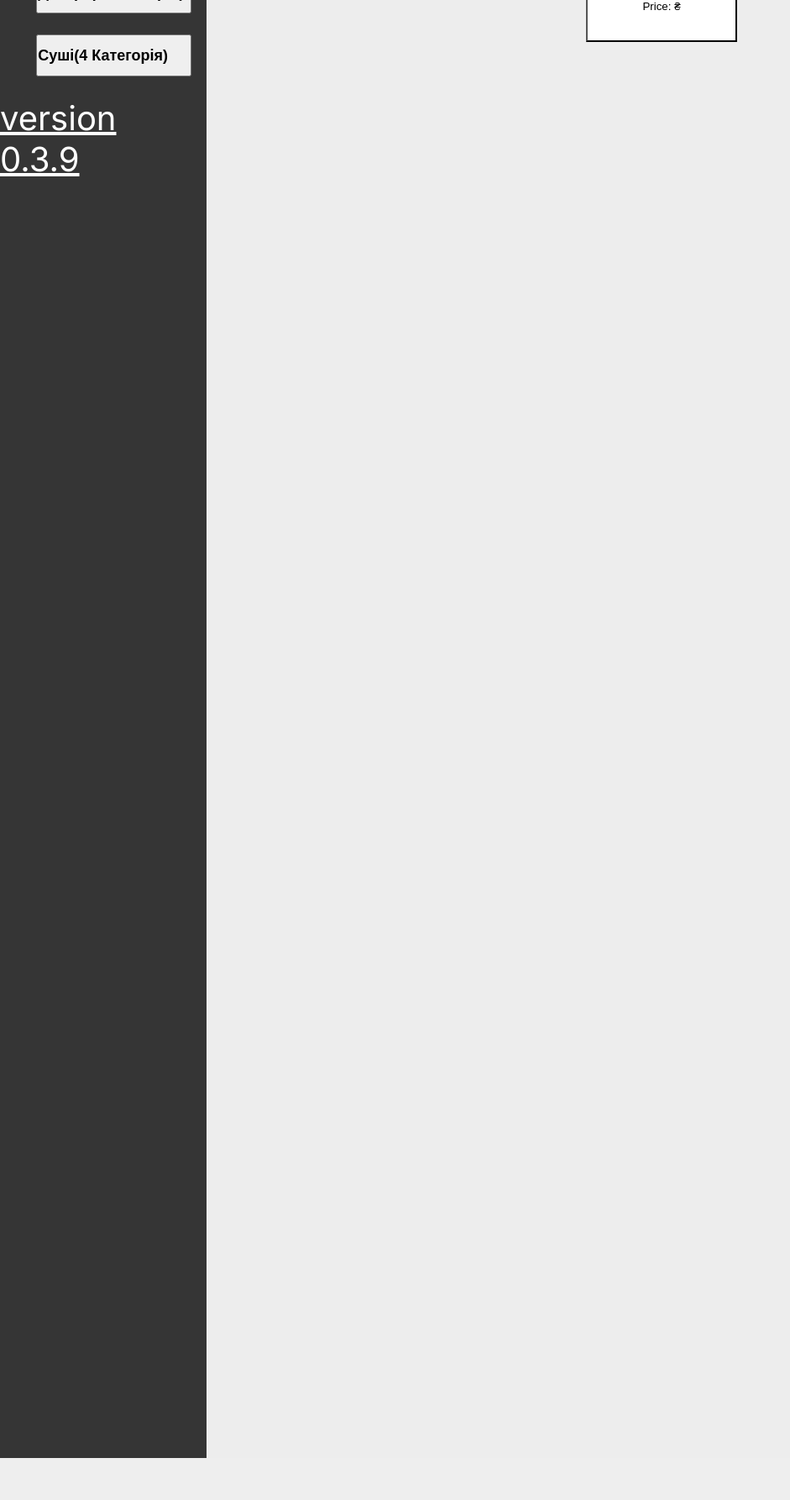
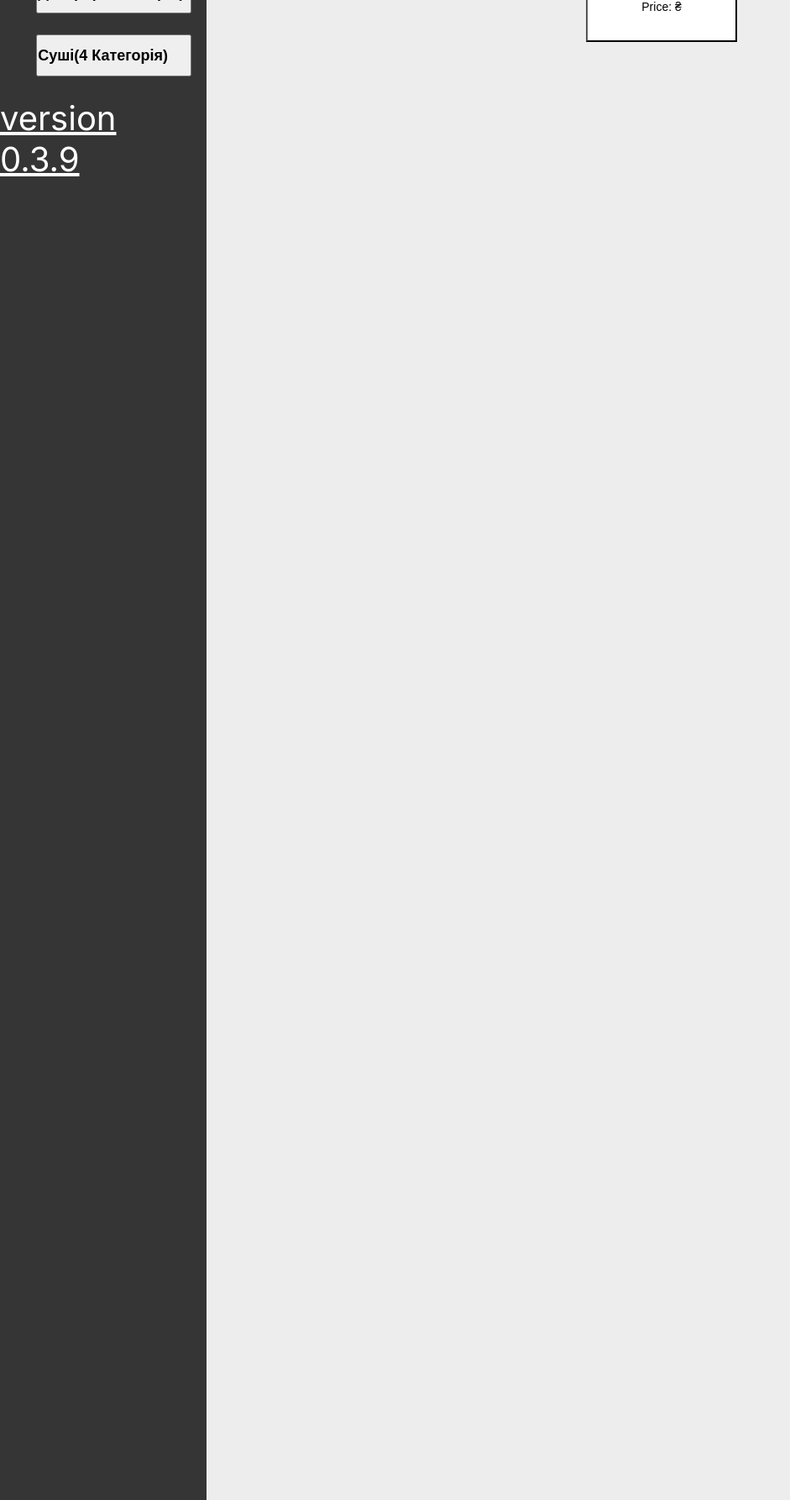
Before and after one commit to Cyxariki-team/restaurant-website, a Flask app: template templates/menu.html in a window 1280 px wide. Shown: the part 584-2370 px from the top of the page at 84% size, without its empty margins (0-941 px from the left). Before the commit the page ends 2320 px from the top, so only its background shows below. Run offline with Flask 3, Linux system fonts and the light colour scheme; the template is opened without the code that fills it: most values are stand-ins (such as "Sample title", 1, 10 or a date in 2020); parts of the project's set-up code (start-up, migrations or seed data) failed here and were passed over.

Commit message:
Update style.css

```diff
--- a/static/css/style.css
+++ b/static/css/style.css
@@ -141,7 +141,16 @@ body {
     min-height: 2000px;
     padding-top: 50px;
     padding-left: 50px;
+    padding-bottom: 50px;
     background-color: rgba(237, 237, 237, 1)
+}
+
+.test_product h2 {
+    font-size: 17px;
+}
+
+.test_product p {
+    font-size: 14px;
 }
 
 .prof_logo {
@@ -186,6 +195,7 @@ body {
     box-sizing: border-box;
     color: white;
     filter: drop-shadow(0px 0px 19px rgba(0, 0, 0, 0.678));
+    justify-content: center
 }
 
 .popup .close_btn{
@@ -475,7 +485,7 @@ body {
 }
 
 #cart-total-container {
-  margin-top: 20px;
+  margin-top: 5px;
   font-size: 18px;
   font-weight: bold;
   text-align: right;
@@ -491,3 +501,14 @@ body {
     border-radius: 3px;
     cursor: pointer;
 }
+
+.add-to-cart {
+    margin-top: 20px;
+    width: 200px;
+    font-size: 20px
+}
+
+.content p {
+    font-size: 24px;
+    margin: 5px;
+}
```
